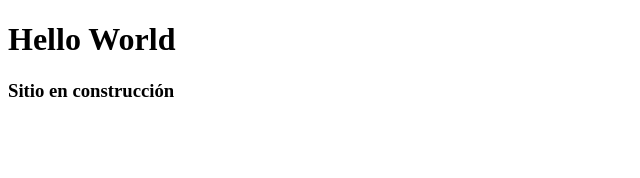
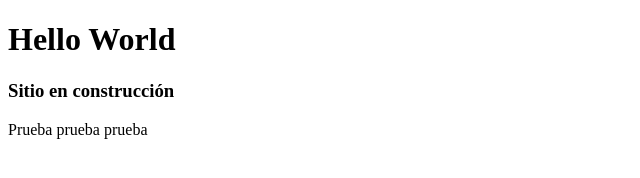
Before and after one commit to medinacristian/campdev, a plain HTML site: page index.html in a window 1280 px wide. Shown: the whole page, without its empty margins (0-640 px from the left). Drawn offline with Linux system fonts and the light colour scheme.

Commit message:
Second commit

```diff
--- a/index.html
+++ b/index.html
@@ -10,5 +10,7 @@
 
     <h3>Sitio en construcción</h3>
 
+    <p>Prueba prueba prueba</p>
+
 </body>
 </html>
```
